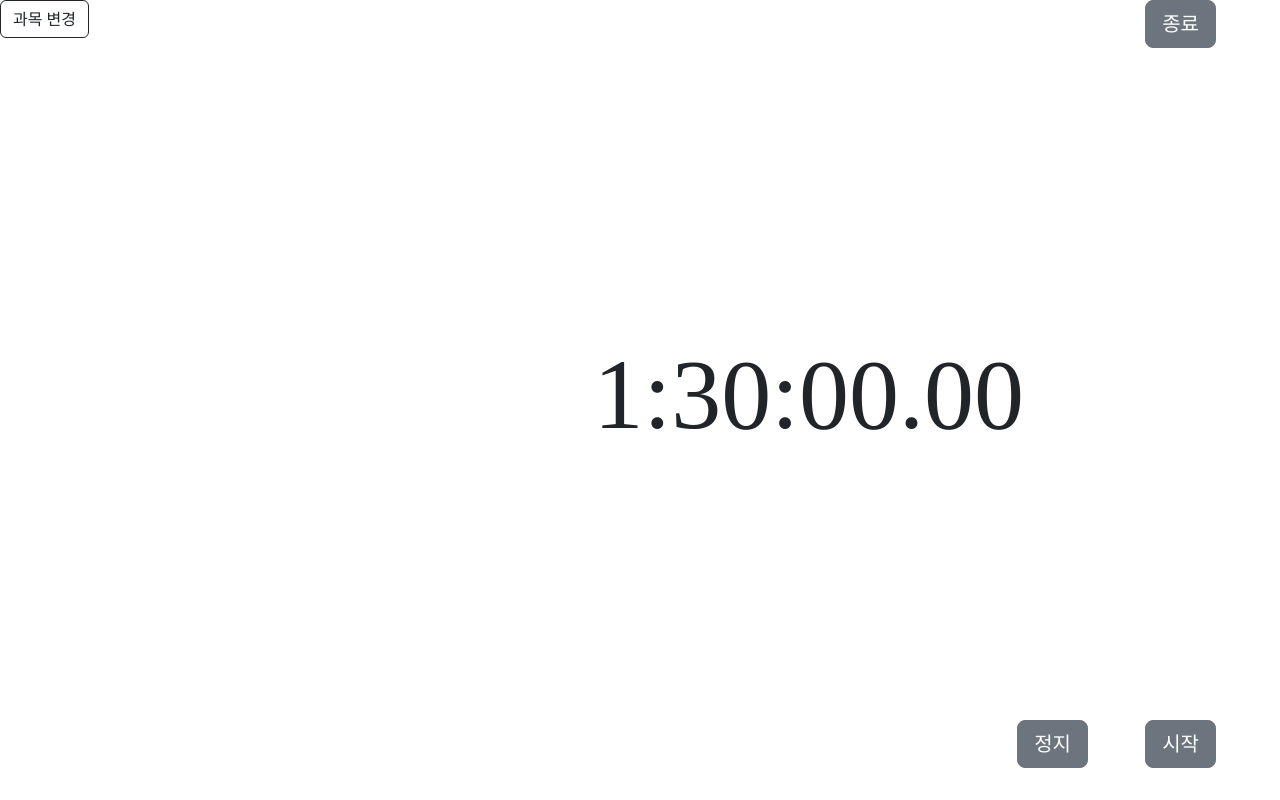
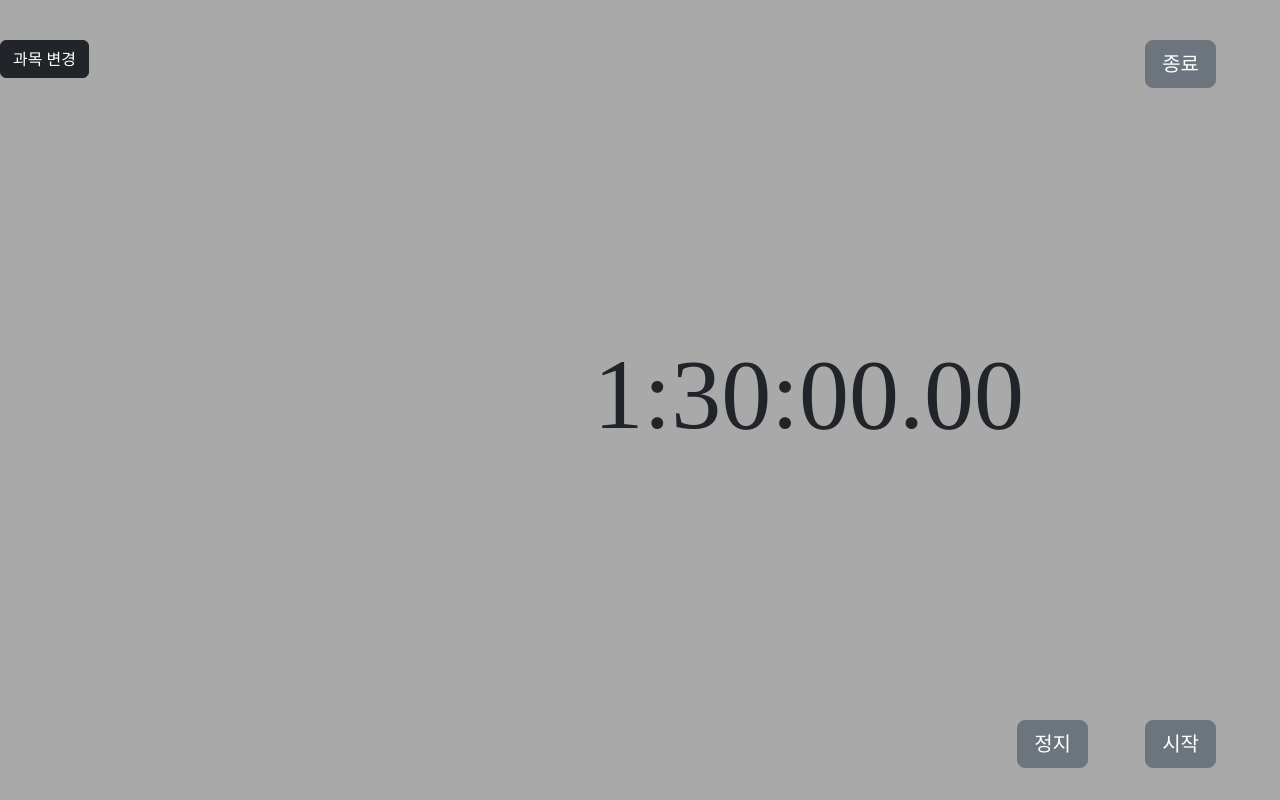
Before and after one commit to Z3r0c0k3/24web-team-project, a plain HTML site: page timer.html in a window 1280 px wide. Drawn offline with nearby package versions, Linux system fonts and the light colour scheme; a web font is replaced by a local one.

Commit message:
Update timer

```diff
--- a/timer.html
+++ b/timer.html
@@ -6,11 +6,13 @@
     <title>수능 타이머</title>
     <link href="https://cdn.jsdelivr.net/npm/bootstrap@5.3.3/dist/css/bootstrap.min.css" rel="stylesheet" integrity="sha384-QWTKZyjpPEjISv5WaRU9OFeRpok6YctnYmDr5pNlyT2bRjXh0JMhjY6hW+ALEwIH" crossorigin="anonymous">
     <script src="https://cdn.jsdelivr.net/npm/bootstrap@5.3.3/dist/js/bootstrap.bundle.min.js" integrity="sha384-YvpcrYf0tY3lHB60NNkmXc5s9fDVZLESaAA55NDzOxhy9GkcIdslK1eN7N6jIeHz" crossorigin="anonymous"></script>
+    <link rel="stylesheet" href="style.css" />
     <style>
         *{
             font-family: April16th-Promise;
+            background-color:darkgrey;
         }
-        .timer{
+        #timer{
           font-size: 100px;
           position: absolute;
           top: 40%;
@@ -29,13 +31,17 @@
         }
         #End{
           position: absolute;
-          top:0%;
+          top:5%;
           right:5%
+        }
+        .select{
+          position: absolute;
+          top:5%;
         }
     </style>
 </head>
 <body>
-    <button class="btn btn-outline-dark" type="button" data-bs-toggle="offcanvas" data-bs-target="#offcanvasScrolling" aria-controls="offcanvasScrolling">과목 변경</button>
+    <button class="btn btn-dark select" type="button" data-bs-toggle="offcanvas" data-bs-target="#offcanvasScrolling" aria-controls="offcanvasScrolling">과목 변경</button>
 
     <div class="offcanvas offcanvas-start" data-bs-scroll="true" data-bs-backdrop="false" tabindex="-1" id="offcanvasScrolling" aria-labelledby="offcanvasScrollingLabel">
         <div class="offcanvas-header">
@@ -64,7 +70,7 @@
           </div>
         </div>
       </div>
-      <span class="timer">
+      <span id="timer">
         1:30:00.00
       </span>
       <button type="button" class="btn btn-secondary btn-lg" id="stop">정지</button>
```
